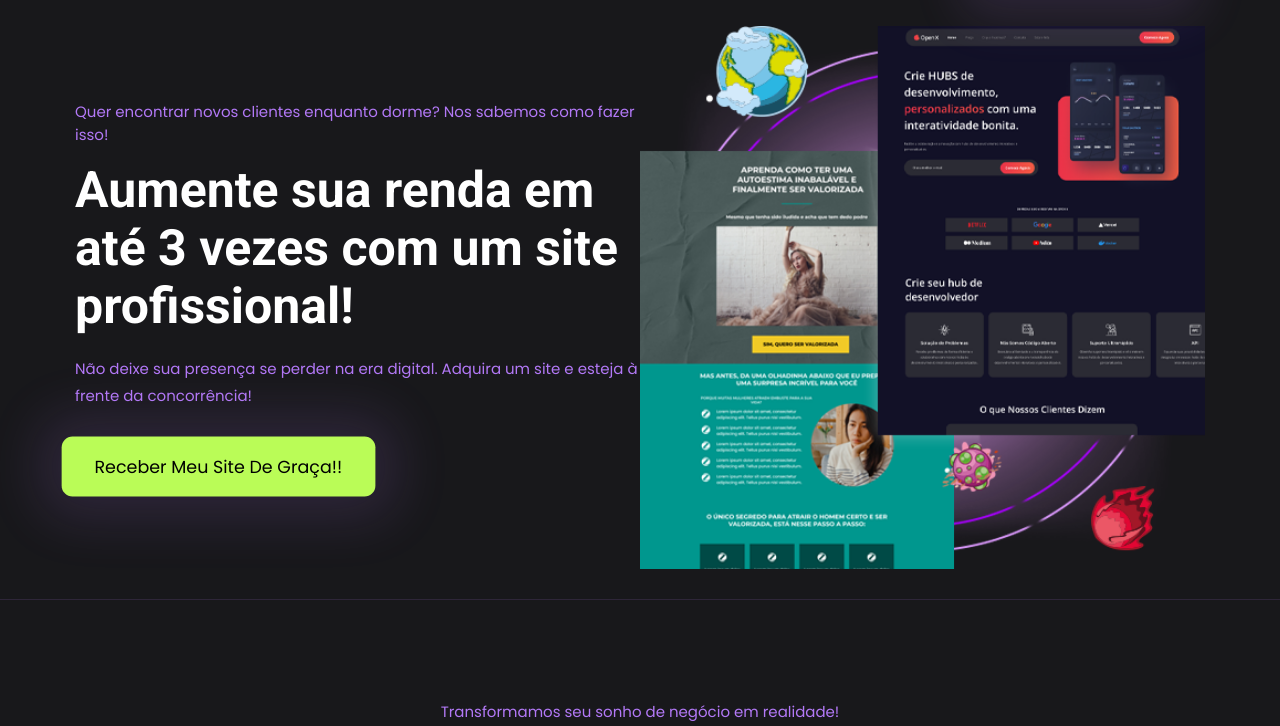
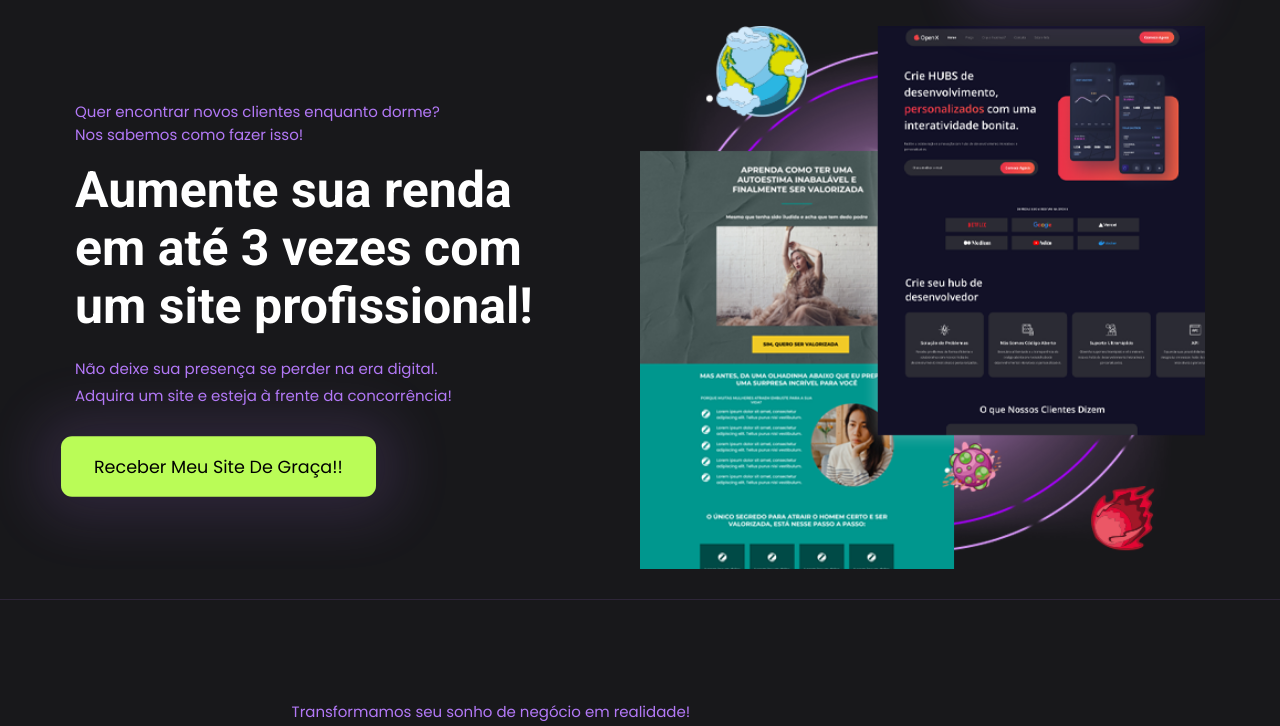
Before and after one commit to GuiTraja/goku, a plain HTML site: page index.html in a window 1280 px wide. Shown: the part 74-800 px from the top of the page. Drawn offline with nearby package versions, Linux system fonts and the light colour scheme.

Commit message:
arrumando

```diff
--- a/style.css
+++ b/style.css
@@ -151,6 +151,7 @@
   .section { padding-block: var(--section-padding); }
 
   .section-subtitle {
+    max-width: 70%;
     color: var(--pumpkin);
     font-size: var(--fs-3);
     margin-block-end: 5px;
@@ -170,6 +171,7 @@
 
   .section-text,
   .card-text {
+    max-width: 70%;
     font-size: var(--fs-4);
     line-height: 1.8;
   }
@@ -297,7 +299,9 @@
 
   .hero-content { margin-block-end: 20px; }
 
-  .hero-title { margin-block: 15px 20px; }
+  .hero-title {
+    max-width: 90%;
+    margin-block: 15px 20px; }
 
   .hero .section-text { margin-block-end: 30px; }
 
```
